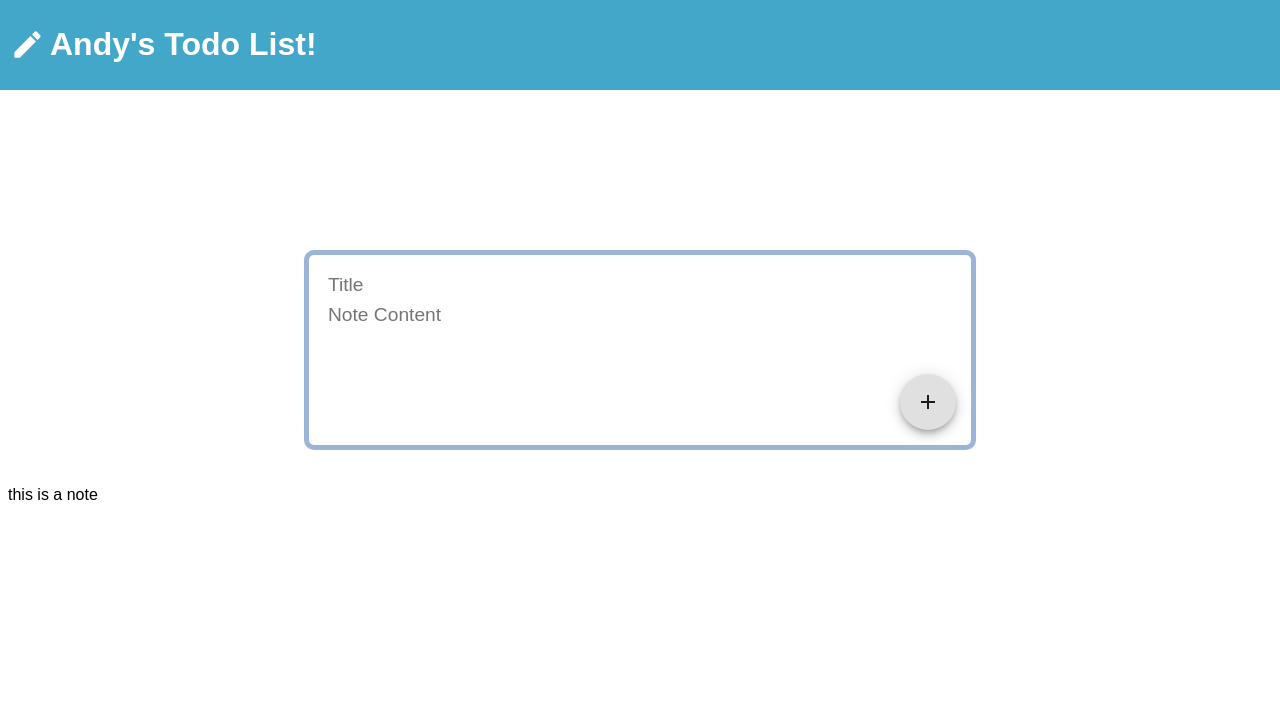
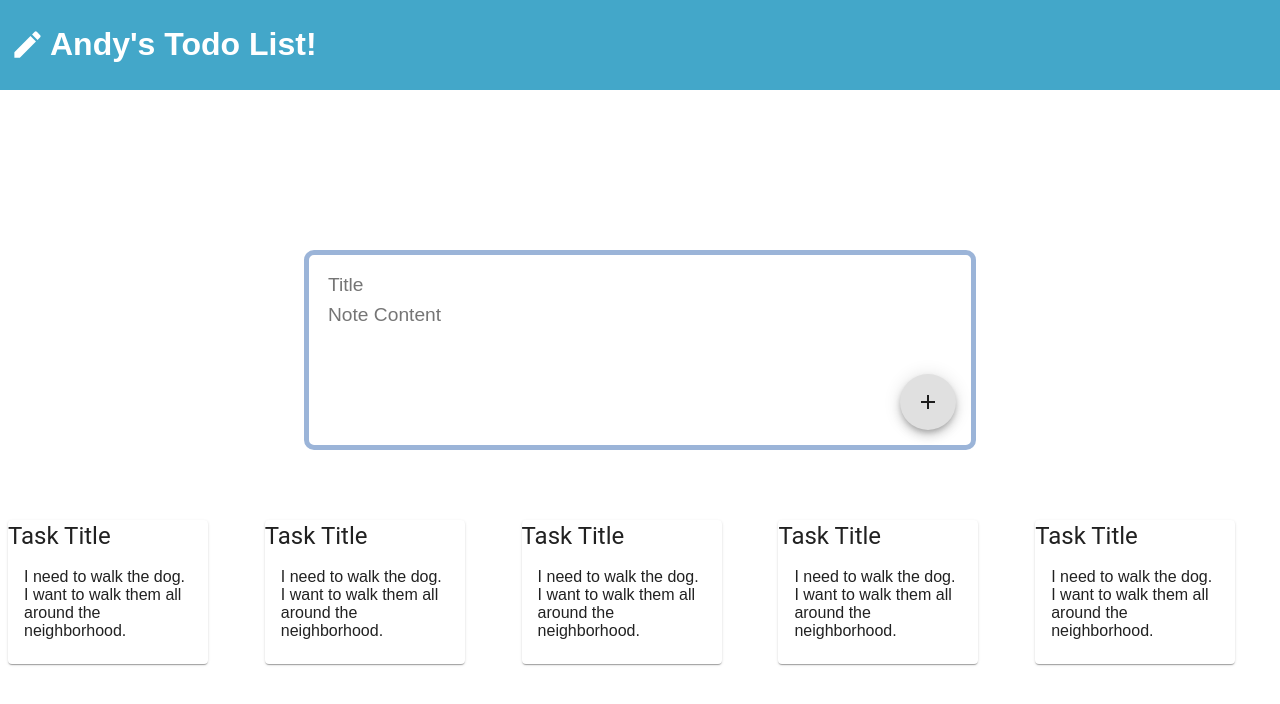
Before and after one commit to aesmith573/todolist, a React (Vite) app: page / in a window 1280 px wide. Shown: the top 704 px of the page. Built offline with nearby package versions, Linux system fonts and the light colour scheme.

Commit message:
Use mui to style and build card template for Notes.

```diff
--- a/src/App.jsx
+++ b/src/App.jsx
@@ -1,14 +1,26 @@
 import Header from "./components/Header.jsx";
 import CreateArea from "./components/CreateArea.jsx";
 import Note from "./components/Note.jsx";
+import { useState } from 'react';
 
 function App() {
+  const [notes, setNotes] = useState([]);
+
+  function addNote() {
+
+  }
 
   return (
     <>
       <Header />
       <CreateArea />
-      <Note />
+      <div className="card-container">
+        <Note />
+        <Note />
+        <Note />
+        <Note />
+        <Note />
+      </div>
     </>
   )
 }
--- a/src/components/Note.jsx
+++ b/src/components/Note.jsx
@@ -1,6 +1,18 @@
+import Card from '@mui/material/Card';
+import CardContent from '@mui/material/CardContent';
+import Typography from '@mui/material/Typography';
 
 function Note() {
-  return(<><p>this is a note</p></>)
+  return(<div className='card'>
+    <Card>
+      <Typography variant='h5' component='div'>
+        Task Title
+      </Typography>
+      <CardContent>
+        I need to walk the dog. I want to walk them all around the neighborhood.
+      </CardContent>
+    </Card>
+  </div>)
 }
 
 export default Note;
--- a/src/index.css
+++ b/src/index.css
@@ -55,3 +55,14 @@ form {
 form .fab-button {
   align-self: flex-end;
 }
+
+.card-container {
+  display: grid;
+  grid-template-columns: repeat(auto-fill, minmax(200px, 1fr));
+  gap: 20px;
+}
+
+.card {
+  max-width: 200px;
+  padding: 50px 0px;
+}
```
